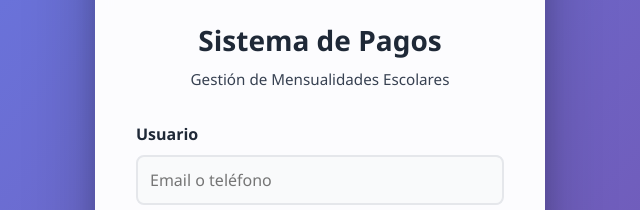
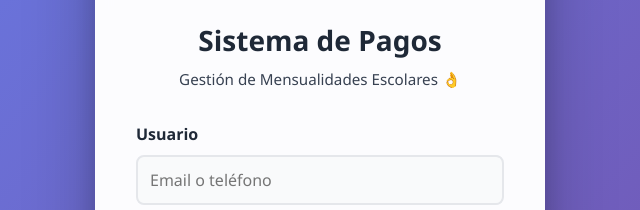
Before and after one commit to david10102016/aporte, a plain HTML site: page index.html in a window 1280 px wide. Shown: the part 166-376 px from the top of the page, 320-960 px from the left. Drawn offline with nearby package versions, Linux system fonts and the light colour scheme; a script that the page names is missing.

Commit message:
Cambio de prueba para forzar actualización y despliegue

```diff
--- a/index.html
+++ b/index.html
@@ -22,7 +22,7 @@
                     <path d="M 30 40 L 50 25 L 70 40 L 70 70 L 30 70 Z" fill="white"/>
                 </svg>
                 <h1>Sistema de Pagos</h1>
-                <p>Gestión de Mensualidades Escolares</p>
+                <p>Gestión de Mensualidades Escolares 👌</p>
             </div>
 
             <form id="loginForm" class="login-form">
```
